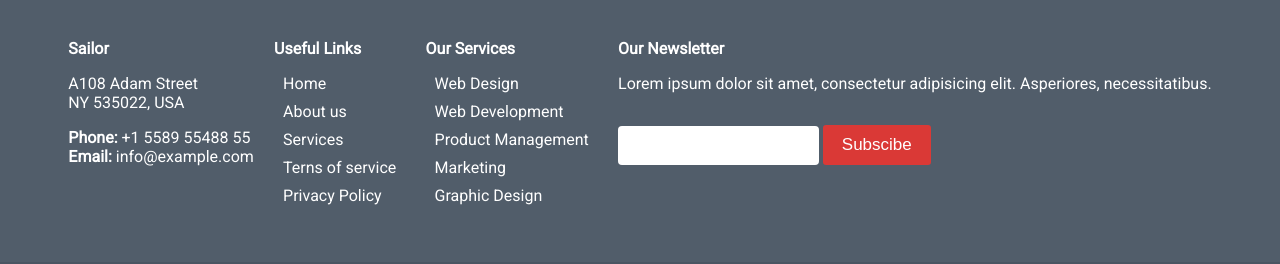
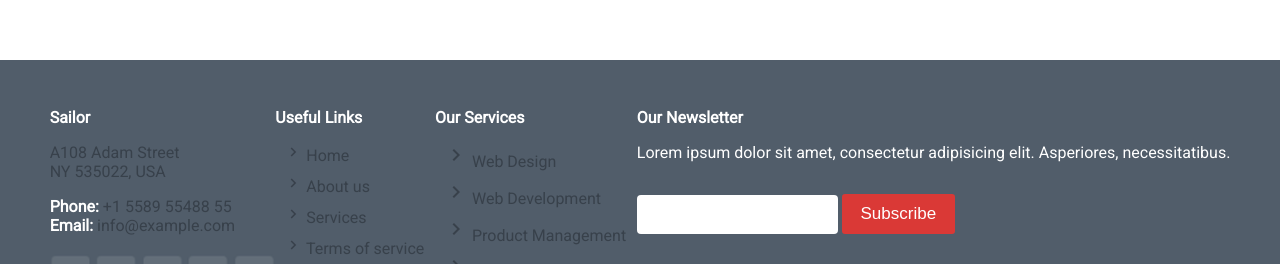
Before and after one commit to jasmeenkaurttn/Bootcamp-Projects, a plain HTML site: page index.html in a window 1280 px wide. Shown: the part 3676-3940 px from the top of the page. Drawn offline with Linux system fonts and the light colour scheme.

Commit message:
some changes done

```diff
--- a/index.html
+++ b/index.html
@@ -116,9 +116,11 @@
     <div class="services">
         <div class="service1">
             <div class="icon">
+                <i class="material-icons" style="color: #da3936;">
                     <span class="material-icons-outlined">
                         article
                     </span>
+                </i>
             </div>
             <div class="icon-text">
                 <h5>Lorem Ipsum</h5>
@@ -127,9 +129,11 @@
         </div>
         <div class="service2">
             <div class="icon">
+                <i class="material-icons" style="color: #da3936;">
                     <span class="material-icons-outlined">
                         signal_cellular_alt
                     </span>
+                </i>
             </div>
             <div class="icon-text">
                 <h5>Lorem Ipsum</h5>
@@ -138,9 +142,11 @@
         </div>
         <div class="service3">
             <div class="icon">
+                <i class="material-icons" style="color: #da3936;">
                     <span class="material-icons-outlined">
                         light_mode
                     </span>
+                </i>
             </div>
             <div class="icon-text">
                 <h5>Lorem Ipsum</h5>
@@ -149,9 +155,11 @@
         </div>
         <div class="service4">
             <div class="icon">
+                <i class="material-icons" style="color: #da3936;">
                     <span class="material-icons-outlined">
                         task
                     </span>
+                </i>
             </div>
             <div class="icon-text">
                 <h5>Lorem Ipsum</h5>
@@ -160,9 +168,11 @@
         </div>
         <div class="service5">
             <div class="icon">
+                <i class="material-icons" style="color: #da3936;">
                     <span class="material-icons-outlined">
-                    article
+                        policy
                     </span>
+                </i>
             </div>
             <div class="icon-text">
                 <h5>Lorem Ipsum</h5>
@@ -171,9 +181,11 @@
         </div>
         <div class="service6">
             <div class="icon">
+                <i class="material-icons" style="color: #da3936;">
                     <span class="material-icons-outlined">
                         event_available
                     </span>
+                </i>
             </div>
             <div class="icon-text">
                 <h5>Lorem Ipsum</h5>
@@ -211,38 +223,109 @@
             <h4>Sailor</h4>
             <p class="paragraph_"> A108 Adam Street <br>
                 NY 535022, USA</p>
-            <p class="paragraph_"><span style="font-weight: bold;">Phone: </span>+1
+            <p class="paragraph_"><span style="font-weight: bold;color: #fff;">Phone: </span>+1
                 5589 55488 55</p>
 
-            <p><span style="font-weight: bold;">Email: </span>info@example.com</p>
+            <p class="color"><span style="font-weight: bold;color: #fff;">Email: </span>info@example.com</p>
 
             <!-- icons -->
+            <img src="./assets/social links.PNG" alt="social links">
         </div>
         <div class="links">
             <h4>Useful Links</h4>
             <ul>
-                <li>Home</li>
-                <li>About us</li>
-                <li>Services</li>
-                <li>Terns of service</li>
-                <li>Privacy Policy</li>
+                <li>
+                    <i class="material-icons" style="color: #38414b;">
+                        <span class="material-icons-outlined">
+                            chevron_right
+                        </span>
+                    </i>
+                    Home
+                </li>
+                <li>
+                    <i class="material-icons" style="color: #38414b;">
+                        <span class="material-icons-outlined">
+                            chevron_right
+                        </span>
+                    </i>
+                    About us
+                </li>
+                <li>
+                    <i class="material-icons" style="color: #38414b;">
+                        <span class="material-icons-outlined">
+                            chevron_right
+                        </span>
+                    </i>
+                    Services
+                </li>
+                <li>
+                    <i class="material-icons" style="color: #38414b;">
+                        <span class="material-icons-outlined">
+                            chevron_right
+                        </span>
+                    </i>
+                    Terms of service
+                </li>
+                <li>
+                    <i class="material-icons" style="color: #38414b;">
+                        <span class="material-icons-outlined">
+                            chevron_right
+                        </span>
+                    </i>
+                    Privacy Policy
+                </li>
             </ul>
         </div>
         <div class="our-services">
             <h4>Our Services</h4>
             <ul>
-                <li>Web Design</li>
-                <li>Web Development</li>
-                <li>Product Management</li>
-                <li>Marketing</li>
-                <li>Graphic Design</li>
+                <li>
+                    <i class="material-icons" style="color: #38414b;">
+                        <span class="material-icons-outlined">
+                            chevron_right
+                        </span>
+                    </i>
+                    Web Design
+                </li>
+                <li>
+                    <i class="material-icons" style="color: #38414b;">
+                        <span class="material-icons-outlined">
+                            chevron_right
+                        </span>
+                    </i>
+                    Web Development
+                </li>
+                <li>
+                    <i class="material-icons" style="color: #38414b;">
+                        <span class="material-icons-outlined">
+                            chevron_right
+                        </span>
+                    </i>
+                    Product Management
+                </li>
+                <li>
+                    <i class="material-icons" style="color: #38414b;">
+                        <span class="material-icons-outlined">
+                            chevron_right
+                        </span>
+                    </i>
+                    Marketing
+                </li>
+                <li>
+                    <i class="material-icons" style="color: #38414b;">
+                        <span class="material-icons-outlined">
+                            chevron_right
+                        </span>
+                    </i>
+                    Graphic Design
+                </li>
             </ul>
         </div>
         <div class="newsletter">
             <h4>Our Newsletter</h4>
             <p>Lorem ipsum dolor sit amet, consectetur adipisicing elit. Asperiores, necessitatibus.</p>
             <input type="text" name="subscribe" />
-            <input type="submit" name="subscribe" value="Subscibe" class="btn-navbar" />
+            <input type="submit" name="subscribe" value="Subscribe" class="btn-navbar" />
         </div>
     </footer>
 
--- a/style.css
+++ b/style.css
@@ -186,9 +186,10 @@ p.paragraph {
     display: flex;
     justify-content: space-around;
     flex-wrap: wrap;
-    margin-left: 70px;
+    margin-left: 15rem;
     margin-right: 70px;
     margin-bottom: 50px;
+    width: 60rem;
 }
 
 .service1, .service2, .service3,.service4, .service5, .service6{
@@ -197,10 +198,11 @@ p.paragraph {
     background-color: #f8f9fa;
     width: 5px;
     margin: 9px;
+    margin-left: 35px;
 }
 
 .icon {
-    margin: 2rem;
+    margin: 4rem;
 }
 .icon-text {
     margin: 2rem;
@@ -330,6 +332,15 @@ footer h4{
 
 footer .address .paragraph_{
     margin-top: 1rem;
+    color: #38414b;
+}
+footer .address p.color{
+    color: #38414b;
+}
+
+footer .address img{
+    width: 14rem;
+    margin-top: 1rem;
 }
 
 footer .links h4{
@@ -338,6 +349,10 @@ footer .links h4{
 footer .links ul li{
     list-style: none;
     margin: 9px;
+    color: #38414b;
+}
+footer .links ul li i{
+    font-size:large;
 }
 footer .our-services h4{
     margin-bottom: 1rem;
@@ -345,7 +360,9 @@ footer .our-services h4{
 footer .our-services ul li{
     list-style: none;
     margin: 9px;
+    color: #38414b;
 }
+
 footer .newsletter h4{
     margin-bottom: 1rem;
 }
```
Also changed, not shown: assets/social links.PNG (added). Lines whose indentation alone changed are shown as unchanged.
